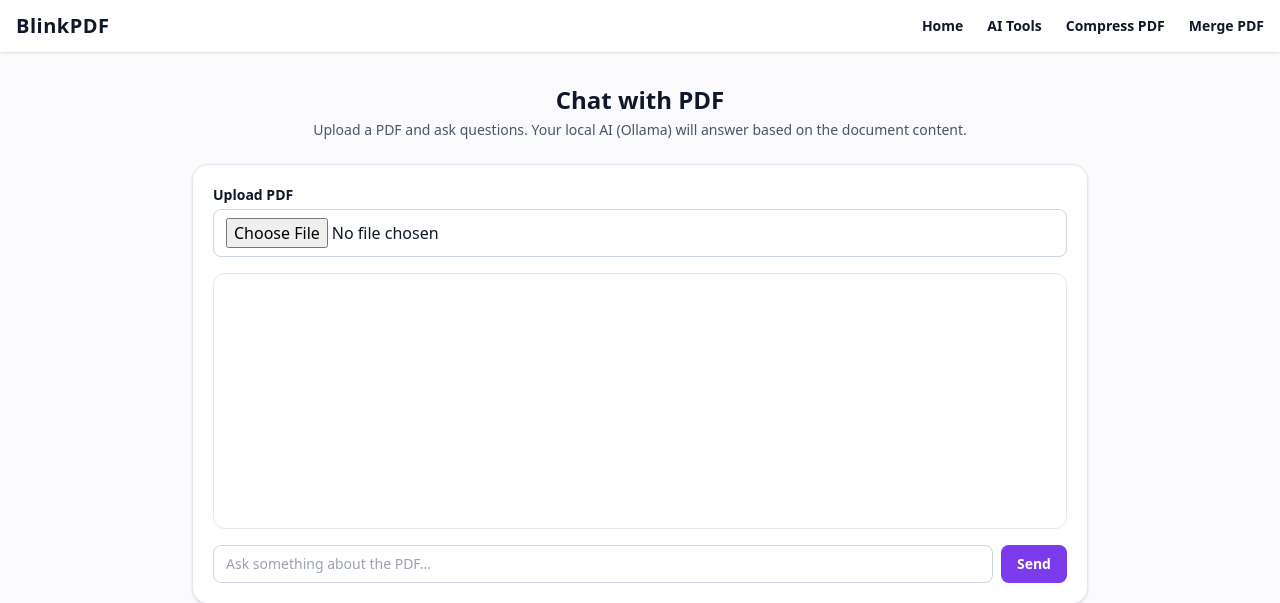
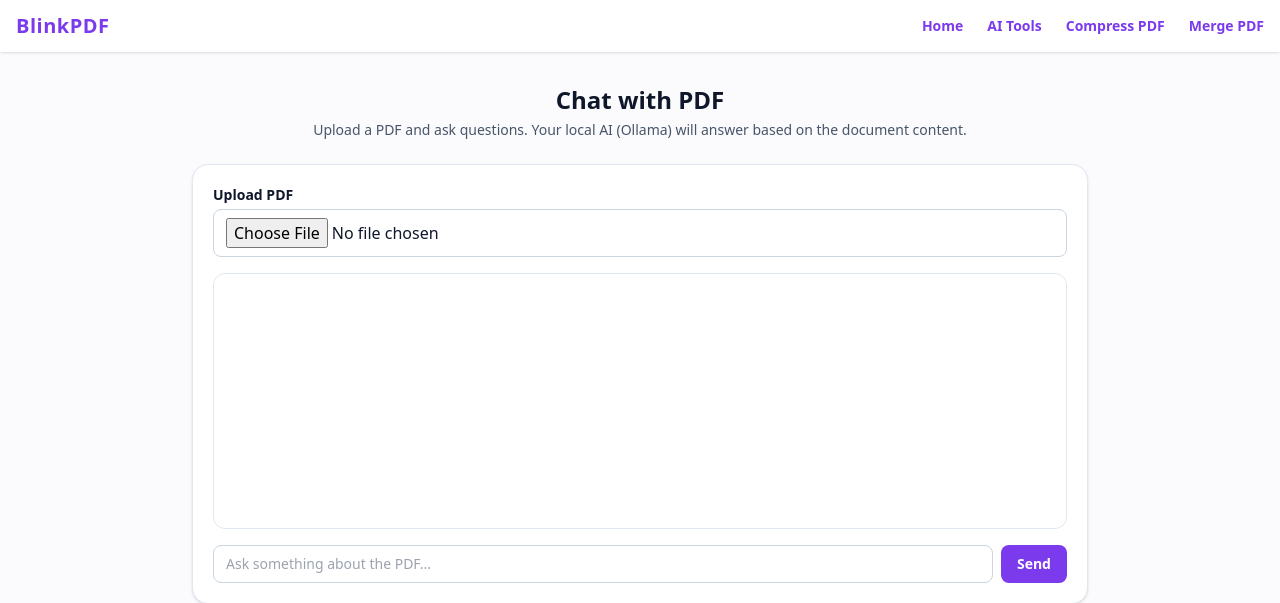
Before and after one commit to swapnil2348/BlinkPDF, a Flask app: page /ai/chat-page in a window 1280 px wide. Shown: the top 603 px of the page. Run offline with Flask 3, Linux system fonts and the light colour scheme; some libraries are stand-ins or nearby versions.

Commit message:
Update base.html

```diff
--- a/templates/base.html
+++ b/templates/base.html
@@ -24,7 +24,6 @@
 
   <!-- Tailwind CDN -->
   <script src="https://cdn.tailwindcss.com"></script>
-
   <script>
     tailwind.config = {
       darkMode: 'class'
@@ -39,38 +38,37 @@
 <nav class="bg-white dark:bg-gray-900 shadow sticky top-0 z-50">
   <div class="max-w-7xl mx-auto px-4 py-3 flex justify-between items-center">
 
-    <!-- LOGO -->
-    <a href="{{ url_for('index') }}" class="text-xl font-bold tracking-wide">
+    <!-- LOGO (no gap issue now) -->
+    <a href="{{ url_for('index') }}" class="text-xl font-bold tracking-wide text-violet-600">
       BlinkPDF
     </a>
 
     <!-- DESKTOP MENU -->
     <div class="hidden md:flex space-x-6 text-sm font-semibold">
-      <a href="{{ url_for('index') }}" class="hover:text-violet-600">Home</a>
-      <a href="{{ url_for('ai_tools_page') }}" class="hover:text-violet-600">AI Tools</a>
-      <a href="{{ url_for('tool_page', slug='compress-pdf') }}" class="hover:text-violet-600">Compress PDF</a>
-      <a href="{{ url_for('tool_page', slug='merge-pdf') }}" class="hover:text-violet-600">Merge PDF</a>
+      <a href="{{ url_for('index') }}" class="text-violet-600 dark:text-white hover:text-violet-700">Home</a>
+      <a href="{{ url_for('ai_tools_page') }}" class="text-violet-600 dark:text-white hover:text-violet-700">AI Tools</a>
+      <a href="{{ url_for('tool_page', slug='compress-pdf') }}" class="text-violet-600 dark:text-white hover:text-violet-700">Compress PDF</a>
+      <a href="{{ url_for('tool_page', slug='merge-pdf') }}" class="text-violet-600 dark:text-white hover:text-violet-700">Merge PDF</a>
     </div>
 
-    <!-- MOBILE HAMBURGER -->
-    <button class="md:hidden" onclick="toggleMenu()">
+    <!-- MOBILE HAMBURGER (FIXED ID) -->
+    <button id="mobileBtn" class="md:hidden text-violet-600 dark:text-white" onclick="toggleMenu()">
       <svg class="w-7 h-7" fill="none" stroke="currentColor" viewBox="0 0 24 24">
         <path stroke-linecap="round" stroke-linejoin="round" stroke-width="2"
           d="M4 6h16M4 12h16M4 18h16"></path>
       </svg>
     </button>
+
   </div>
 
   <!-- MOBILE DROPDOWN -->
   <div id="mobileMenu" class="hidden md:hidden bg-white dark:bg-gray-900 px-4 pb-4">
-    <a href="{{ url_for('index') }}" class="block py-2">Home</a>
-    <a href="{{ url_for('ai_tools_page') }}" class="block py-2">AI Tools</a>
-    <a href="{{ url_for('tool_page', slug='compress-pdf') }}" class="block py-2">Compress PDF</a>
-    <a href="{{ url_for('tool_page', slug='merge-pdf') }}" class="block py-2">Merge PDF</a>
+    <a href="{{ url_for('index') }}" class="block py-2 text-violet-600 dark:text-white font-semibold">Home</a>
+    <a href="{{ url_for('ai_tools_page') }}" class="block py-2 text-violet-600 dark:text-white font-semibold">AI Tools</a>
+    <a href="{{ url_for('tool_page', slug='compress-pdf') }}" class="block py-2 text-violet-600 dark:text-white font-semibold">Compress PDF</a>
+    <a href="{{ url_for('tool_page', slug='merge-pdf') }}" class="block py-2 text-violet-600 dark:text-white font-semibold">Merge PDF</a>
   </div>
 </nav>
-
-
 
 <!-- MAIN -->
 <main class="max-w-7xl mx-auto px-4 py-8">
@@ -87,14 +85,12 @@
 
 <!-- Scripts -->
 <script>
-
-const btn = document.getElementById("mobileBtn");
+  /* ===== MOBILE MENU FIX ===== */
+  function toggleMenu() {
     const menu = document.getElementById("mobileMenu");
-
-if(btn){
-  btn.onclick = () => {
+    if (menu) {
       menu.classList.toggle("hidden");
-  };
+    }
   }
 
   /* ===== DARK MODE ===== */
@@ -130,12 +126,7 @@ if(toggleBtnMobile){
       applyTheme(next);
     };
   }
-function toggleMenu() {
-  let menu = document.getElementById("mobileMenu");
-  menu.classList.toggle("hidden");
-}
 </script>
-
 
 {% block scripts %}{% endblock %}
 </body>
```
Lines whose indentation alone changed are shown as unchanged.
